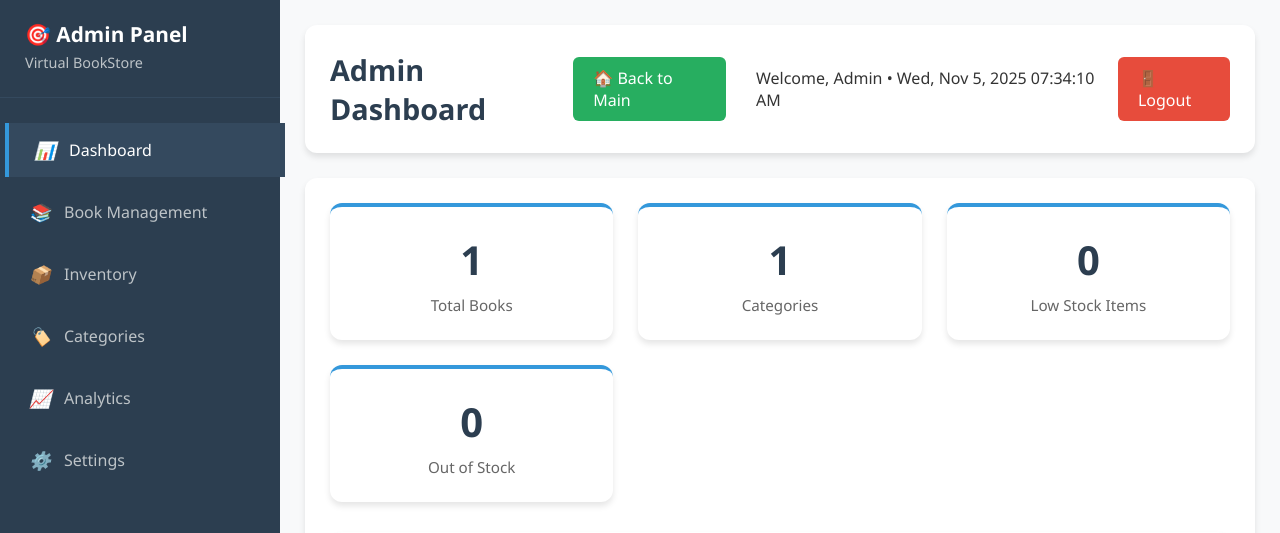
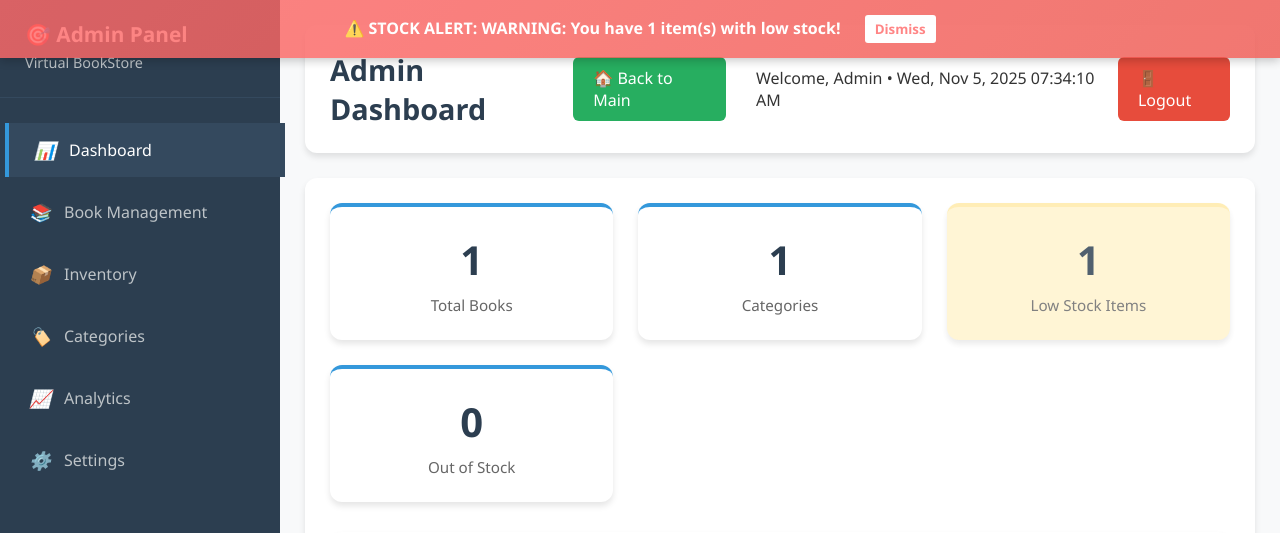
Before and after one commit to 1221106505/FYP, a PHP site: page /admin_panel.html in a window 1280 px wide. Shown: the top 533 px of the page. Run offline with PHP 8.4, Linux system fonts and the light colour scheme; tables that the repository leaves empty or names only in its code hold one stand-in row (values such as "Sample post").

Commit message:
fix bug and add a warning function

```diff
--- a/Vistual BookStore/admin_panel.html
+++ b/Vistual BookStore/admin_panel.html
@@ -506,6 +506,36 @@
             border: 2px solid #e9ecef;
             border-radius: 6px;
             font-size: 14px;
+        }
+
+        /* 警告横幅样式 */
+        #stock-warning-banner {
+            position: fixed;
+            top: 0;
+            left: 0;
+            right: 0;
+            background: linear-gradient(135deg, #ff6b6b, #ee5a52);
+            color: white;
+            padding: 15px;
+            text-align: center;
+            font-weight: bold;
+            font-size: 16px;
+            z-index: 1000;
+            box-shadow: 0 2px 10px rgba(0,0,0,0.3);
+            animation: pulse 2s infinite;
+        }
+
+        @keyframes pulse {
+            0% { opacity: 1; }
+            50% { opacity: 0.8; }
+            100% { opacity: 1; }
+        }
+
+        /* 库存警告卡片样式 */
+        .stat-card.warning {
+            animation: pulse 2s infinite;
+            background: #fff3cd;
+            border-color: #ffeaa7;
         }
 
         /* Responsive */
@@ -595,11 +625,11 @@
                         <div class="stat-number" id="totalCategories">0</div>
                         <div class="stat-label">Categories</div>
                     </div>
-                    <div class="stat-card">
+                    <div class="stat-card" id="lowStockCard">
                         <div class="stat-number" id="lowStockCount">0</div>
                         <div class="stat-label">Low Stock Items</div>
                     </div>
-                    <div class="stat-card">
+                    <div class="stat-card" id="outOfStockCard">
                         <div class="stat-number" id="outOfStock">0</div>
                         <div class="stat-label">Out of Stock</div>
                     </div>
@@ -681,6 +711,9 @@
                 <div class="section-header">
                     <h2>📦 Inventory Management</h2>
                     <div style="display: flex; gap: 10px;">
+                        <button class="btn btn-success" onclick="loadAllStockItems()">
+                            <i>📦</i> All Stock
+                        </button>
                         <button class="btn btn-warning" onclick="loadLowStockItems()">
                             <i>⚠️</i> Low Stock
                         </button>
@@ -914,6 +947,7 @@
         // Current state
         let currentBooks = [];
         let currentCategories = [];
+        let currentInventoryFilter = 'all'; // Track current inventory filter
 
         // 实时时钟函数
         function updateClock() {
@@ -1003,11 +1037,22 @@
                     const books = booksData.books || booksData.data || [];
                     document.getElementById('totalBooks').textContent = books.length;
 
-                    const lowStockCount = books.filter(book => book.stock_quantity <= 5 && book.stock_quantity > 0).length;
-                    const outOfStockCount = books.filter(book => book.stock_quantity === 0).length;
+                    // 修复：使用正确的库存范围 (Low Stock: 1-10, Out of Stock: 0)
+                    const lowStockCount = books.filter(book => {
+                        const stock = parseInt(book.stock_quantity);
+                        return stock >= 1 && stock <= 10;
+                    }).length;
+
+                    const outOfStockCount = books.filter(book => {
+                        const stock = parseInt(book.stock_quantity);
+                        return stock === 0;
+                    }).length;
 
                     document.getElementById('lowStockCount').textContent = lowStockCount;
                     document.getElementById('outOfStock').textContent = outOfStockCount;
+
+                    // 检查并显示库存警告
+                    checkStockWarnings(lowStockCount, outOfStockCount);
                 }
 
                 if (categoriesData.success) {
@@ -1017,6 +1062,79 @@
 
             } catch (error) {
                 console.error('Error loading dashboard data:', error);
+            }
+        }
+
+        // 检查库存警告
+        function checkStockWarnings(lowStockCount, outOfStockCount) {
+            const lowStockCard = document.getElementById('lowStockCard');
+            const outOfStockCard = document.getElementById('outOfStockCard');
+
+            // 重置警告状态
+            lowStockCard.classList.remove('warning');
+            outOfStockCard.classList.remove('warning');
+
+            let warningMessage = '';
+
+            if (outOfStockCount > 0) {
+                outOfStockCard.classList.add('warning');
+                warningMessage += `CRITICAL: You have ${outOfStockCount} item(s) out of stock!\n`;
+            }
+
+            if (lowStockCount > 0) {
+                lowStockCard.classList.add('warning');
+                warningMessage += `WARNING: You have ${lowStockCount} item(s) with low stock!\n`;
+            }
+
+            // 如果有警告，显示警告横幅
+            if (warningMessage) {
+                showWarningBanner(warningMessage);
+
+                // 如果是第一次加载或有严重问题，显示弹窗警告
+                if (outOfStockCount > 0) {
+                    setTimeout(() => {
+                        if (confirm('STOCK ALERT:\n\n' + warningMessage + '\nClick OK to view inventory details.')) {
+                            loadSectionData('inventory');
+                        }
+                    }, 1500);
+                }
+            } else {
+                // 移除警告横幅
+                removeWarningBanner();
+            }
+        }
+
+        // 显示警告横幅
+        function showWarningBanner(message) {
+            // 移除现有的警告横幅
+            removeWarningBanner();
+
+            // 创建新的警告横幅
+            const banner = document.createElement('div');
+            banner.id = 'stock-warning-banner';
+
+            banner.innerHTML = `
+                ⚠️ STOCK ALERT: ${message.replace(/\n/g, ' ')}
+                <button onclick="removeWarningBanner()" style="
+                    margin-left: 20px;
+                    background: white;
+                    color: #ff6b6b;
+                    border: none;
+                    padding: 5px 10px;
+                    border-radius: 3px;
+                    cursor: pointer;
+                    font-weight: bold;
+                ">Dismiss</button>
+            `;
+
+            document.body.prepend(banner);
+        }
+
+        // 移除警告横幅
+        function removeWarningBanner() {
+            const existingBanner = document.getElementById('stock-warning-banner');
+            if (existingBanner) {
+                existingBanner.remove();
             }
         }
 
@@ -1072,30 +1190,27 @@
             `).join('');
         }
 
-        // 修复：Get stock status class - 确保正确处理库存为0的情况
+        // 修复：Get stock status class - 使用正确的库存范围
         function getStockStatusClass(stock) {
-            // 确保stock是数字类型
             const stockNum = parseInt(stock);
-            console.log('Stock value:', stock, 'Parsed:', stockNum); // 调试用
 
             if (stockNum === 0) {
                 return 'out-of-stock';
             }
-            if (stockNum <= 5) {
+            if (stockNum >= 1 && stockNum <= 10) {
                 return 'low-stock';
             }
             return 'in-stock';
         }
 
-        // 修复：Get stock status text - 确保正确处理库存为0的情况
+        // 修复：Get stock status text - 使用正确的库存范围
         function getStockStatusText(stock) {
-            // 确保stock是数字类型
             const stockNum = parseInt(stock);
 
             if (stockNum === 0) {
                 return 'Out of Stock';
             }
-            if (stockNum <= 5) {
+            if (stockNum >= 1 && stockNum <= 10) {
                 return 'Low Stock';
             }
             return 'In Stock';
@@ -1130,10 +1245,16 @@
 
             switch(stockType) {
                 case 'low':
-                    filteredBooks = currentBooks.filter(book => book.stock_quantity <= 5 && book.stock_quantity > 0);
+                    filteredBooks = currentBooks.filter(book => {
+                        const stock = parseInt(book.stock_quantity);
+                        return stock >= 1 && stock <= 10;
+                    });
                     break;
                 case 'out':
-                    filteredBooks = currentBooks.filter(book => book.stock_quantity === 0);
+                    filteredBooks = currentBooks.filter(book => {
+                        const stock = parseInt(book.stock_quantity);
+                        return stock === 0;
+                    });
                     break;
                 case 'all':
                 default:
@@ -1162,6 +1283,7 @@
                     .then(result => {
                         if (result.success) {
                             loadSectionData('books');
+                            loadDashboardData(); // 刷新仪表板数据
                             alert('Book set as Out of Stock successfully!');
                         } else {
                             alert('Error updating stock: ' + result.error);
@@ -1229,22 +1351,60 @@
                 if (data.success) {
                     const books = data.books;
                     updateInventoryStats(books);
-                    displayInventory(books);
+                    // 根据当前筛选状态显示数据
+                    applyInventoryFilter(books);
                 }
             } catch (error) {
                 console.error('Error loading inventory:', error);
             }
         }
 
-        // Update inventory statistics
+        // Update inventory statistics - 使用正确的库存范围
         function updateInventoryStats(books) {
-            const inStockCount = books.filter(book => book.stock_quantity > 5).length;
-            const lowStockCount = books.filter(book => book.stock_quantity <= 5 && book.stock_quantity > 0).length;
-            const outOfStockCount = books.filter(book => book.stock_quantity === 0).length;
+            const inStockCount = books.filter(book => {
+                const stock = parseInt(book.stock_quantity);
+                return stock > 10;
+            }).length;
+
+            const lowStockCount = books.filter(book => {
+                const stock = parseInt(book.stock_quantity);
+                return stock >= 1 && stock <= 10;
+            }).length;
+
+            const outOfStockCount = books.filter(book => {
+                const stock = parseInt(book.stock_quantity);
+                return stock === 0;
+            }).length;
 
             document.getElementById('inStockCount').textContent = inStockCount;
             document.getElementById('inventoryLowStock').textContent = lowStockCount;
             document.getElementById('inventoryOutOfStock').textContent = outOfStockCount;
+        }
+
+        // 应用库存筛选 - 使用正确的库存范围
+        function applyInventoryFilter(books) {
+            let filteredBooks = [];
+
+            switch(currentInventoryFilter) {
+                case 'low':
+                    filteredBooks = books.filter(book => {
+                        const stock = parseInt(book.stock_quantity);
+                        return stock >= 1 && stock <= 10;
+                    });
+                    break;
+                case 'out':
+                    filteredBooks = books.filter(book => {
+                        const stock = parseInt(book.stock_quantity);
+                        return stock === 0;
+                    });
+                    break;
+                case 'all':
+                default:
+                    filteredBooks = books;
+                    break;
+            }
+
+            displayInventory(filteredBooks);
         }
 
         // Display inventory - 修复库存状态显示
@@ -1260,8 +1420,6 @@
                 // 确保正确处理库存状态
                 const stockStatusClass = getStockStatusClass(book.stock_quantity);
                 const stockStatusText = getStockStatusText(book.stock_quantity);
-
-                console.log(`Book: ${book.title}, Stock: ${book.stock_quantity}, Class: ${stockStatusClass}, Text: ${stockStatusText}`); // 调试用
 
                 return `
                 <tr>
@@ -1285,18 +1443,22 @@
             }).join('');
         }
 
+        // Load all stock items
+        function loadAllStockItems() {
+            currentInventoryFilter = 'all';
+            loadInventoryData();
+        }
+
         // Load low stock items
         function loadLowStockItems() {
-            const lowStockBooks = currentBooks.filter(book => book.stock_quantity <= 5 && book.stock_quantity > 0);
-            displayInventory(lowStockBooks);
-            updateInventoryStats(lowStockBooks);
+            currentInventoryFilter = 'low';
+            loadInventoryData();
         }
 
         // Load out of stock items
         function loadOutOfStockItems() {
-            const outOfStockBooks = currentBooks.filter(book => book.stock_quantity === 0);
-            displayInventory(outOfStockBooks);
-            updateInventoryStats(outOfStockBooks);
+            currentInventoryFilter = 'out';
+            loadInventoryData();
         }
 
         // Load categories data
@@ -1440,6 +1602,7 @@
                 if (result.success) {
                     closeModal();
                     loadSectionData('books');
+                    loadDashboardData(); // 刷新仪表板数据
                     alert('Book saved successfully!');
                 } else {
                     alert('Error saving book: ' + result.error);
@@ -1469,6 +1632,7 @@
                 if (result.success) {
                     closeStockModal();
                     loadSectionData('inventory');
+                    loadDashboardData(); // 刷新仪表板数据
                     alert('Stock updated successfully!');
                 } else {
                     alert('Error updating stock: ' + result.error);
@@ -1493,6 +1657,7 @@
 
                     if (result.success) {
                         loadSectionData('books');
+                        loadDashboardData(); // 刷新仪表板数据
                         alert('Book deleted successfully!');
                     } else {
                         alert('Error deleting book: ' + result.error);
@@ -1526,6 +1691,9 @@
             updateClock();
             // 每秒更新一次时间
             setInterval(updateClock, 1000);
+
+            // 每2分钟自动刷新库存数据
+            setInterval(loadDashboardData, 120000);
         });
 
         // Close modal when clicking outside
```
Also changed, not shown: Vistual BookStore/get_stock_data.php (+21 -1 lines).
